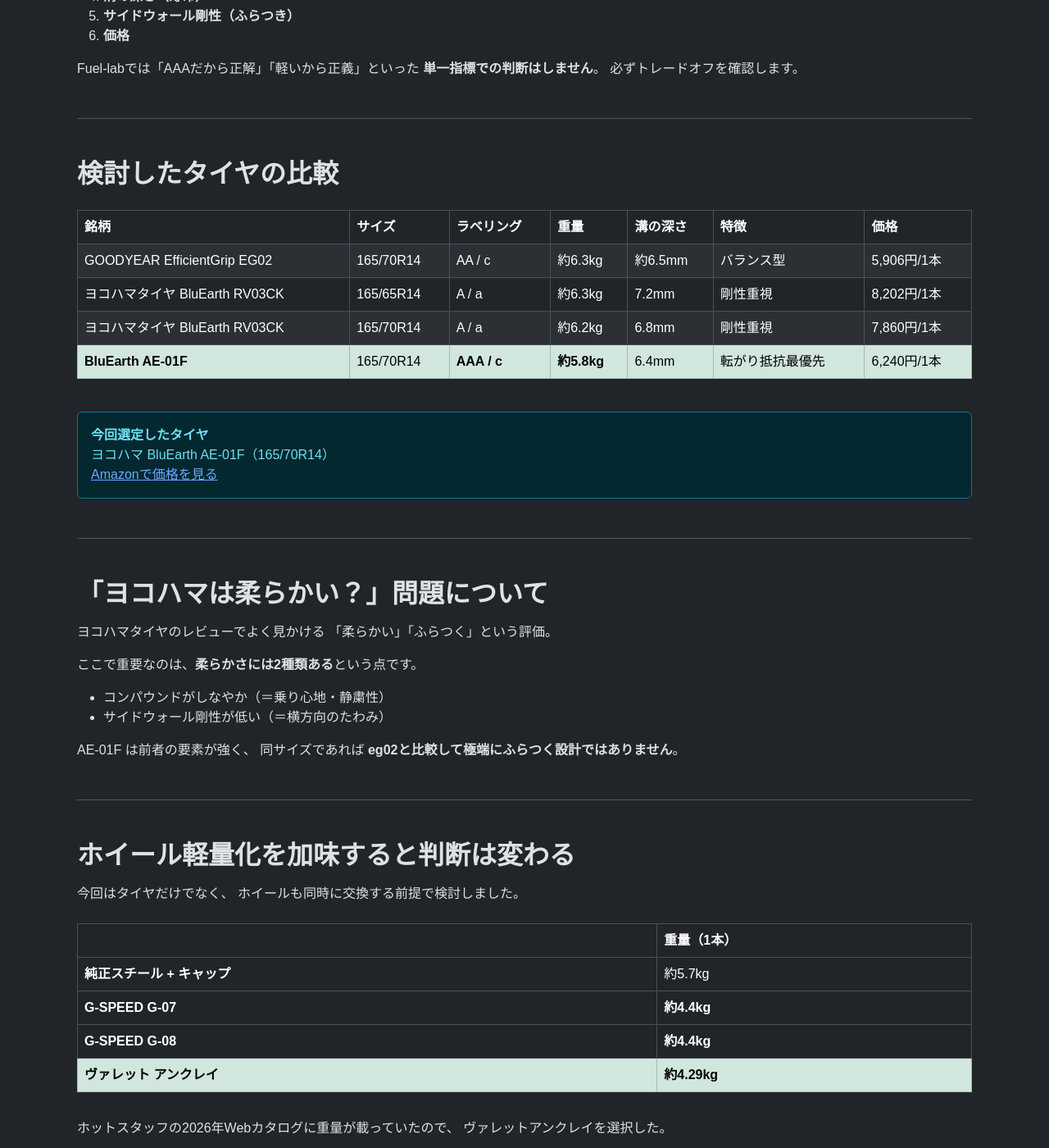
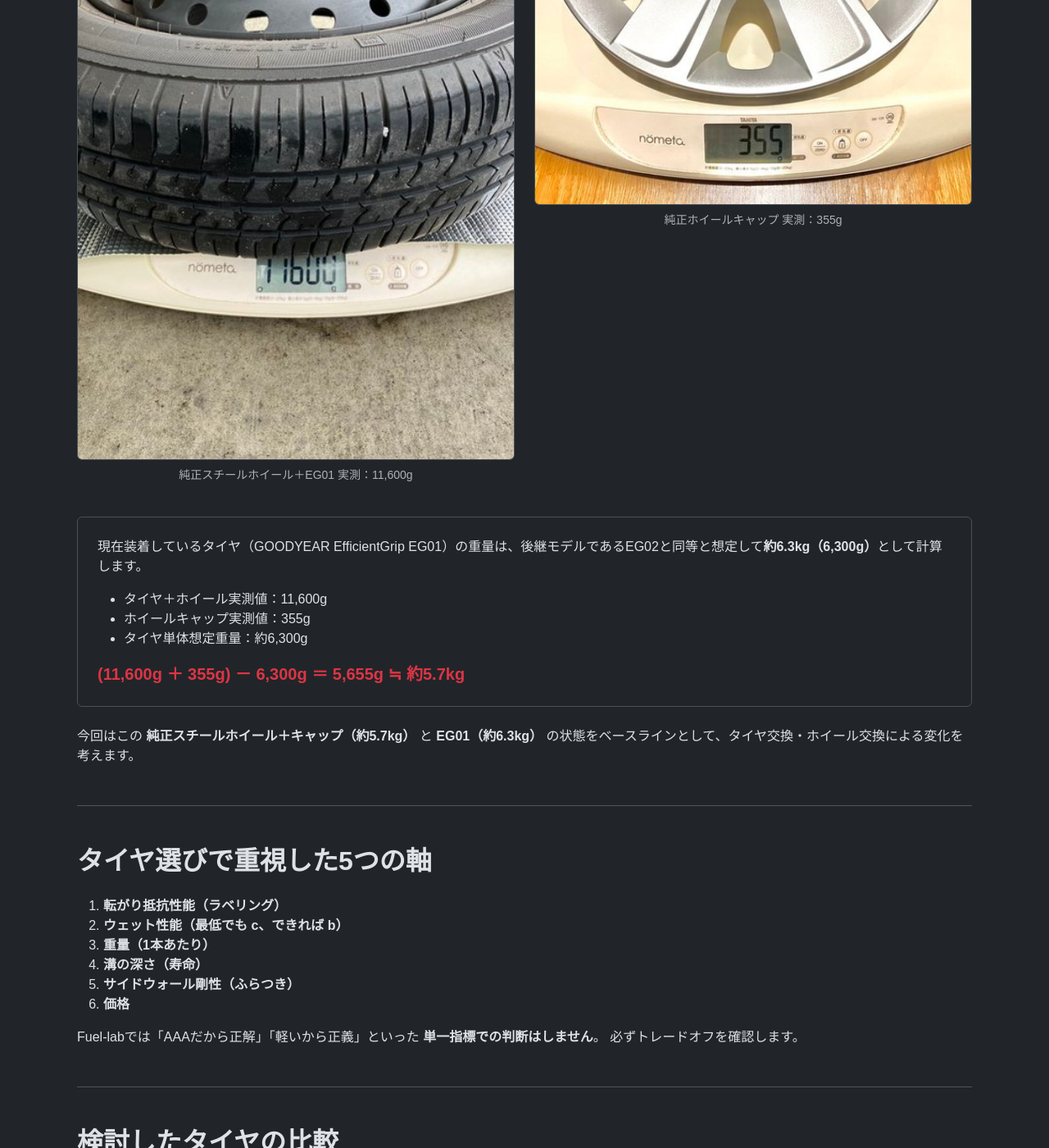
Before and after one commit to funyapar-org/fuel-lab, a Jekyll site: the page built from _solio/fuel-optimization-by-tire.md, in a window 1280 px wide and 1400 px high, scrolled down 1262 px. Shown: the whole window at 82% size. Built offline with Jekyll 4.4.1, drawn with Linux system fonts in a browser that asks for light colours; some of the changed text lies outside the part shown.

Commit message:
タイヤ重量の画像追加

```diff
--- a/_solio/fuel-optimization-by-tire.md
+++ b/_solio/fuel-optimization-by-tire.md
@@ -81,9 +81,45 @@
       </table>
     </div>
 
-    <p class="mt-3">
-      今回はこの状態を <strong>ベースライン</strong>として、
-      タイヤ交換・ホイール交換による変化を考えます。
+    <div class="mt-5">
+      <h3 class="h5 fw-bold mb-3">比較基準となる「純正ホイール（約5.7kg）」の根拠</h3>
+      <p>
+        比較の精度を上げるため、現在装着しているタイヤ＋ホイールを実測し、基準となる重量を算出しました。
+      </p>
+
+      <div class="row mt-4">
+        <div class="col-md-6 mb-3">
+          <figure class="figure w-100">
+            <img src="/assets/img/tire-wheel-weight-11600g.jpg" class="figure-img img-fluid rounded border w-100" alt="タイヤ付きホイールの重量測定（11600g）">
+            <figcaption class="figure-caption text-center">純正スチールホイール＋EG01 実測：11,600g</figcaption>
+          </figure>
+        </div>
+        <div class="col-md-6 mb-3">
+          <figure class="figure w-100">
+            <img src="/assets/img/wheel-cap-weight-355g.jpg" class="figure-img img-fluid rounded border w-100" alt="ホイールキャップの重量測定（355g）">
+            <figcaption class="figure-caption text-center">純正ホイールキャップ 実測：355g</figcaption>
+          </figure>
+        </div>
+      </div>
+
+      <!-- ダークテーマでも同化しないように bg-light を外し、枠線のみで囲うように修正 -->
+      <div class="p-4 border rounded mt-2">
+        <p>
+          現在装着しているタイヤ（GOODYEAR EfficientGrip EG01）の重量は、後継モデルであるEG02と同等と想定して<strong>約6.3kg（6,300g）</strong>として計算します。
+        </p>
+        <ul class="mb-3">
+          <li>タイヤ＋ホイール実測値：11,600g</li>
+          <li>ホイールキャップ実測値：355g</li>
+          <li>タイヤ単体想定重量：約6,300g</li>
+        </ul>
+        <p class="fs-5 fw-bold text-danger mb-0">
+          (11,600g ＋ 355g) － 6,300g ＝ 5,655g ≒ 約5.7kg
+        </p>
+      </div>
+    </div>
+
+    <p class="mt-4">
+      今回はこの <strong>純正スチールホイール＋キャップ（約5.7kg）</strong> と <strong>EG01（約6.3kg）</strong> の状態をベースラインとして、タイヤ交換・ホイール交換による変化を考えます。
     </p>
   </section>
 
```
Also changed, not shown: assets/img/tire-wheel-weight-11600g.jpg (added), assets/img/wheel-cap-weight-355g.jpg (added).
